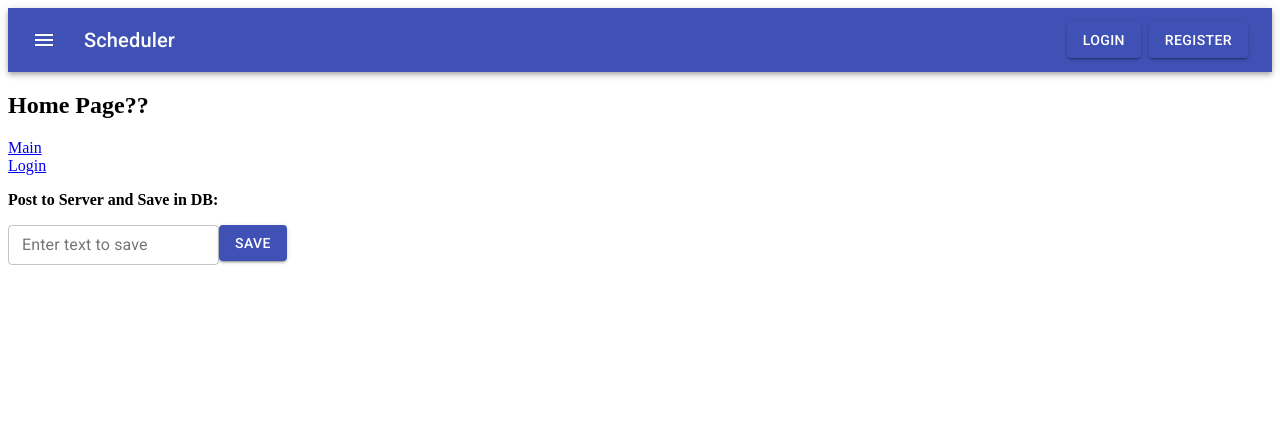
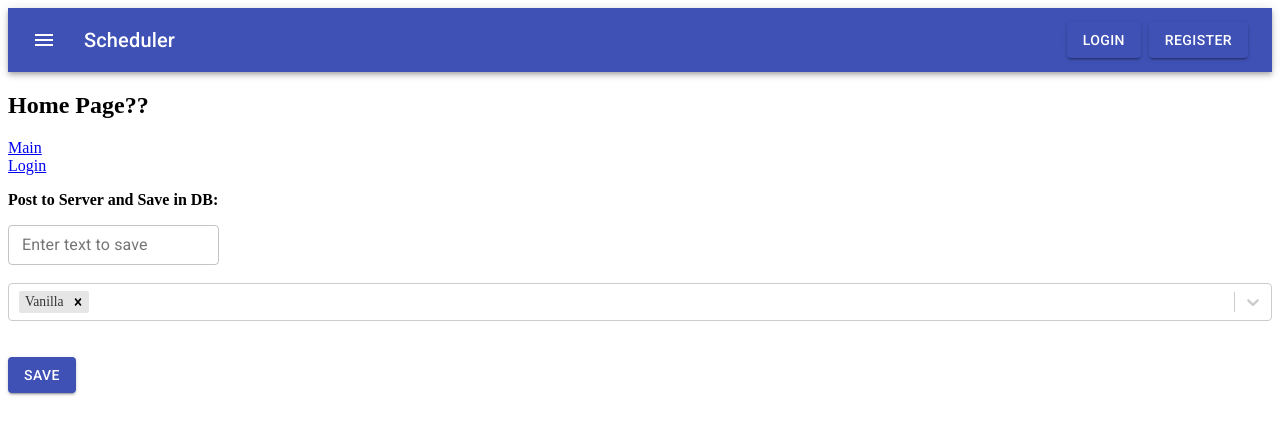
Before and after one commit to aryanmediratta/timetable, a React app in the folder client/: page /home in a window 1280 px wide. Shown: the top 434 px of the page. Built offline with nearby package versions, Linux system fonts and the light colour scheme.

Commit message:
Added common dropdown and basic implementation

```diff
--- a/client/package.json
+++ b/client/package.json
@@ -15,7 +15,8 @@
     "prop-types": "^15.6.2",
     "react": "^16.4.1",
     "react-dom": "^16.4.1",
-    "react-router-dom": "^5.2.0"
+    "react-router-dom": "^5.2.0",
+    "react-select": "^3.1.1"
   },
   "devDependencies": {
     "@babel/polyfill": "^7.12.1",
--- a/client/src/components/pages/OtherPage.js
+++ b/client/src/components/pages/OtherPage.js
@@ -4,7 +4,7 @@ import { Button } from '@material-ui/core';
 import TextField from '@material-ui/core/TextField';
 
 import { post } from '../utils';
-
+import Dropdown from '../partials/Dropdown';
 
 class OtherPage extends React.Component {
 
@@ -49,6 +49,11 @@ class OtherPage extends React.Component {
                   onChange={e => this.setState({ post: e.target.value })}
                   size="small"
                 />
+                <br/>
+                <br/>
+                <Dropdown isMulti={true} showAnimations={true} />
+                <br/>
+                <br/>
                 <Button
                   color="primary"
                   variant="contained"
--- /dev/null
+++ b/client/src/components/partials/Dropdown.js
@@ -0,0 +1,76 @@
+/*
+ * External Dependencies
+ */
+
+import React from 'react';
+import Select from 'react-select';
+import PropTypes from 'prop-types';
+import makeAnimated from 'react-select/animated';
+
+const animatedComponents = makeAnimated();
+
+const hardcodedOptions = [
+    { value: 'chocolate', label: 'Chocolate' },
+    { value: 'strawberry', label: 'Strawberry' },
+    { value: 'vanilla', label: 'Vanilla' }
+];
+
+const Dropdown = ({
+        isMulti,
+        options,
+        defaultValues,
+        name,
+        className,
+        showAnimations,
+        isClearable,
+        isSearchable,
+        placeholder,
+        onChange,
+        value,
+    }) => (
+            <Select
+                value={value}
+                defaultValue={defaultValues}
+                isMulti={isMulti}
+                name={name}
+                options={options}
+                className={className}
+                components={showAnimations ? animatedComponents : null}
+                isClearable={isClearable}
+                isSearchable={isSearchable}
+                placeholder={placeholder}
+                onChange={onChange}
+            />
+        );
+
+
+module.exports = Dropdown;
+
+/*
+ * Props Type Checking
+ */
+Dropdown.propTypes = {
+    options: PropTypes.array,
+    defaultValues: PropTypes.array,
+    name: PropTypes.string,
+    isMulti: PropTypes.bool,
+    className: PropTypes.string,
+    showAnimations: PropTypes.bool,
+    isClearable: PropTypes.bool,
+    isSearchable: PropTypes.bool,
+    placeholder: PropTypes.string,
+    onChange: PropTypes.func,
+};
+
+Dropdown.defaultProps = {
+    defaultValues: [hardcodedOptions[2], hardcodedOptions[3]],
+    isMulti: false,
+    name: 'select',
+    options: hardcodedOptions,
+    className: 'react-select',
+    showAnimations: false,
+    isClearable: false,
+    isSearchable: true,
+    placeholder: 'Search...',
+    onChange: () => null,
+};
--- a/client/src/components/partials/TimetableRow.js
+++ b/client/src/components/partials/TimetableRow.js
@@ -14,7 +14,7 @@ class TimetableRow extends React.Component {
                             <span>
                                 {
                                     this.props.row[period] && this.props.row[period].entityId ?
-                                        `Teacher ID - ${this.props.row[period].entityId}`
+                                        `Teacher No. - ${this.props.row[period].entityId}`
                                         :
                                         this.props.row[index]
                                 } &nbsp;
--- a/client/src/styles/Timetable.css
+++ b/client/src/styles/Timetable.css
@@ -4,9 +4,11 @@
 
 #timetable-row div {
     height: 80px;
-    width: 120px;
+    width: 130px;
     border: 1px solid red;
     margin-left: 0px;
     float: left;
     background: lightgreen;
+    font-size: 18px;
+    text-align: center;
 }
```
Also changed, not shown: 2 other files (tests, documents, lock files or other folders).
